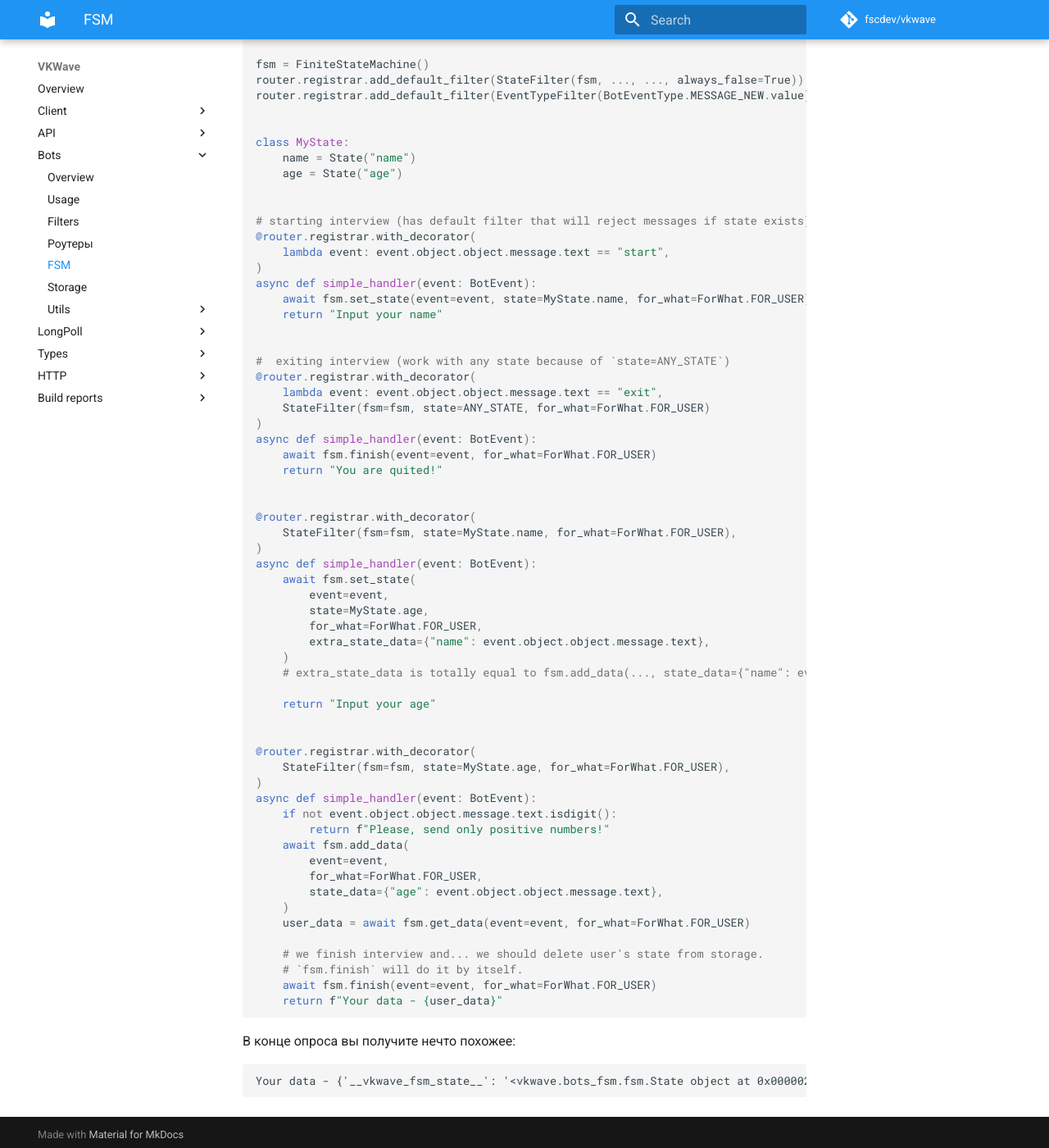
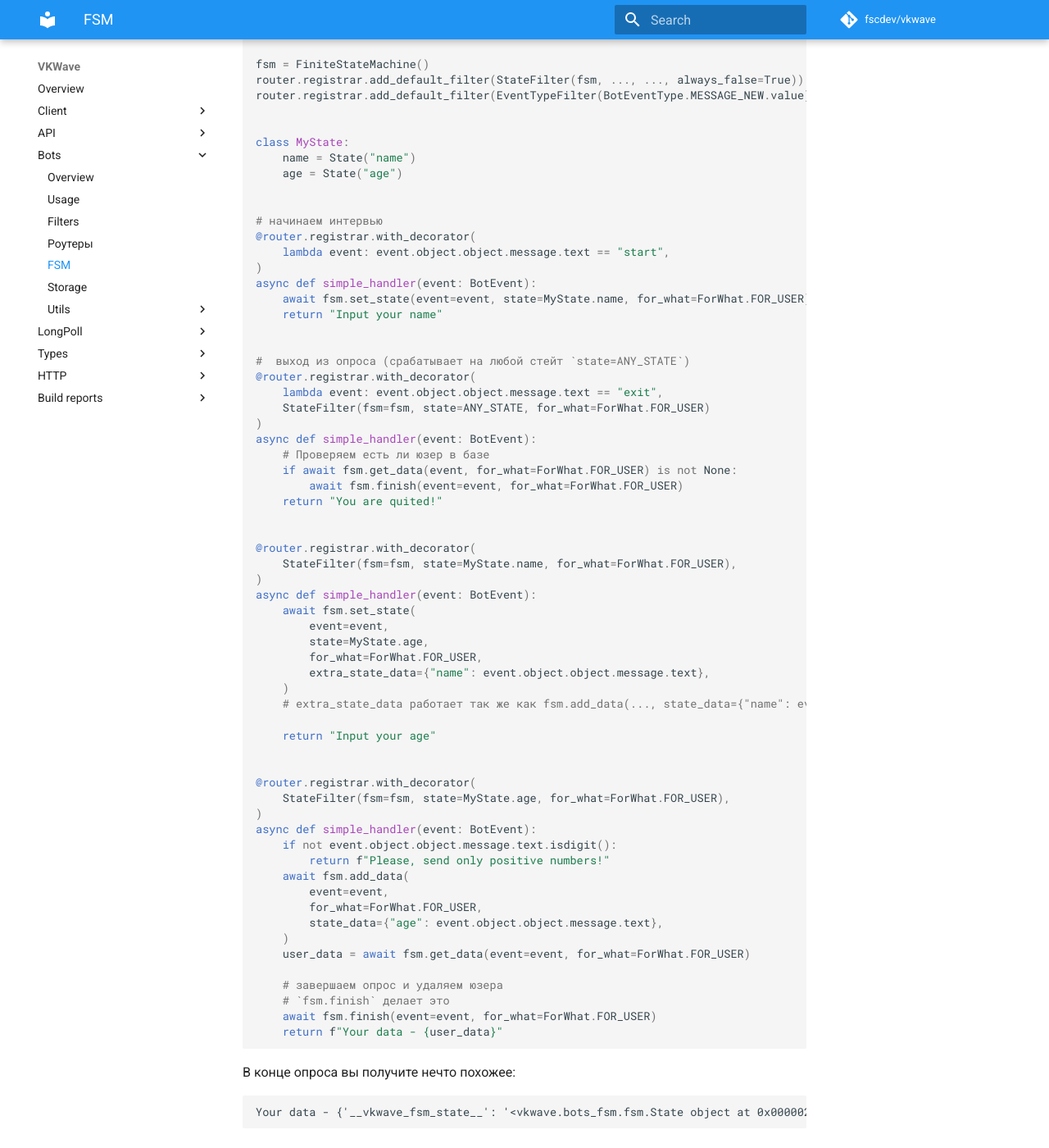
Before and after one commit to prostomarkeloff/vkwave, an MkDocs documentation site: the page built from docs/bots/fsm.md, in a window 1280 px wide and 1400 px high, scrolled down 621 px. Shown: the whole window at 82% size. Built offline with MkDocs 1.6.1 and Material for MkDocs 9.7.7, drawn with Linux system fonts in a browser that asks for light colours; comment, search, counter and statistics services are not loaded.

Commit message:
fsm examples fix

````diff
--- a/docs/bots/fsm.md
+++ b/docs/bots/fsm.md
@@ -36,7 +36,7 @@ class MyState:
     age = State("age")
 
 
-# starting interview (has default filter that will reject messages if state exists)
+# начинаем интервью
 @router.registrar.with_decorator(
     lambda event: event.object.object.message.text == "start",
 )
@@ -45,13 +45,15 @@ async def simple_handler(event: BotEvent):
     return "Input your name"
 
 
-#  exiting interview (work with any state because of `state=ANY_STATE`)
+#  выход из опроса (срабатывает на любой стейт `state=ANY_STATE`)
 @router.registrar.with_decorator(
     lambda event: event.object.object.message.text == "exit",
     StateFilter(fsm=fsm, state=ANY_STATE, for_what=ForWhat.FOR_USER)
 )
 async def simple_handler(event: BotEvent):
-    await fsm.finish(event=event, for_what=ForWhat.FOR_USER)
+    # Проверяем есть ли юзер в базе
+    if await fsm.get_data(event, for_what=ForWhat.FOR_USER) is not None:
+        await fsm.finish(event=event, for_what=ForWhat.FOR_USER)
     return "You are quited!"
 
 
@@ -65,7 +67,7 @@ async def simple_handler(event: BotEvent):
         for_what=ForWhat.FOR_USER,
         extra_state_data={"name": event.object.object.message.text},
     )
-    # extra_state_data is totally equal to fsm.add_data(..., state_data={"name": event.object.object.message.text})
+    # extra_state_data работает так же как fsm.add_data(..., state_data={"name": event.object.object.message.text})
 
     return "Input your age"
 
@@ -83,8 +85,8 @@ async def simple_handler(event: BotEvent):
     )
     user_data = await fsm.get_data(event=event, for_what=ForWhat.FOR_USER)
 
-    # we finish interview and... we should delete user's state from storage.
-    # `fsm.finish` will do it by itself.
+    # завершаем опрос и удаляем юзера
+    # `fsm.finish` делает это
     await fsm.finish(event=event, for_what=ForWhat.FOR_USER)
     return f"Your data - {user_data}"
 ```
````
Also changed, not shown: 2 other files.
